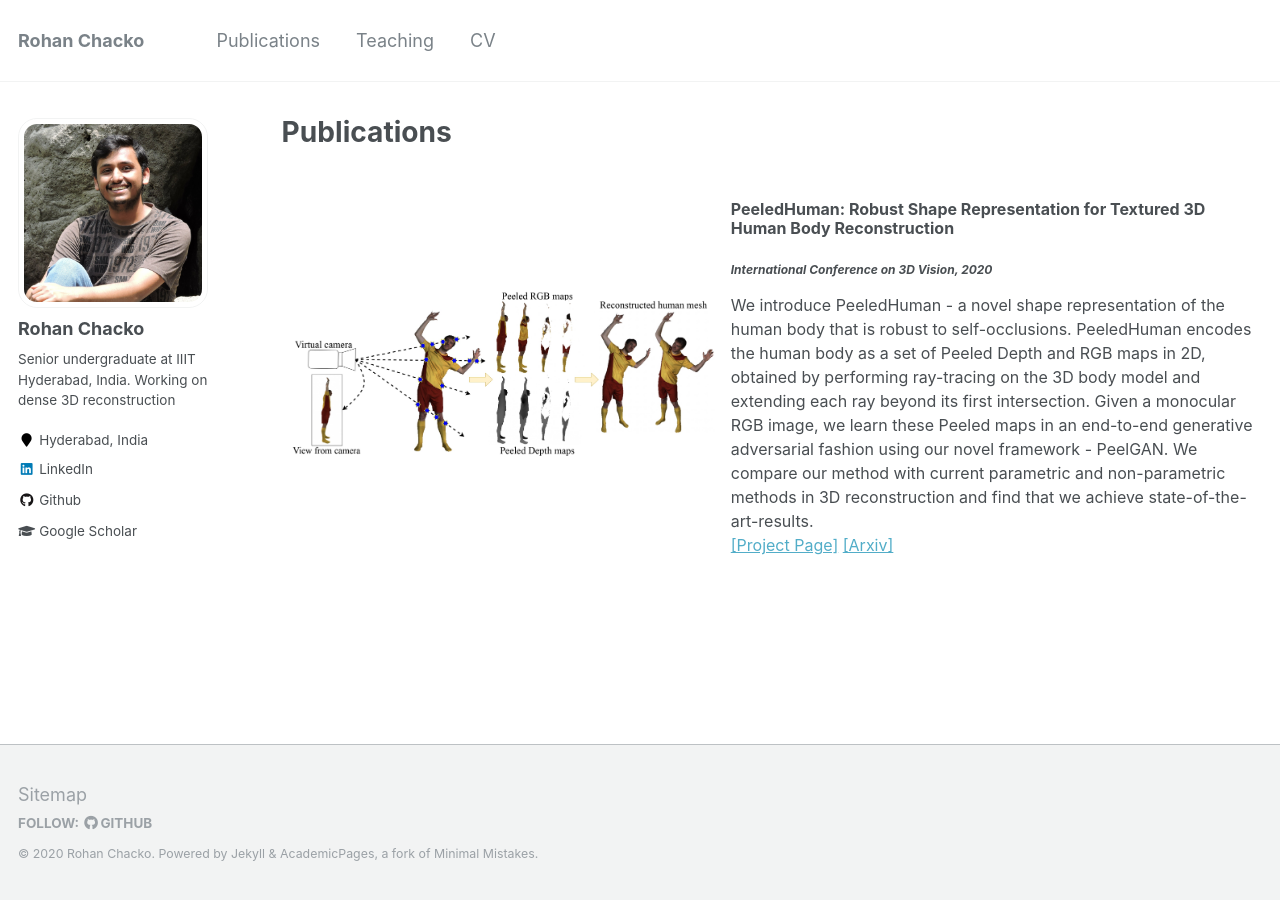
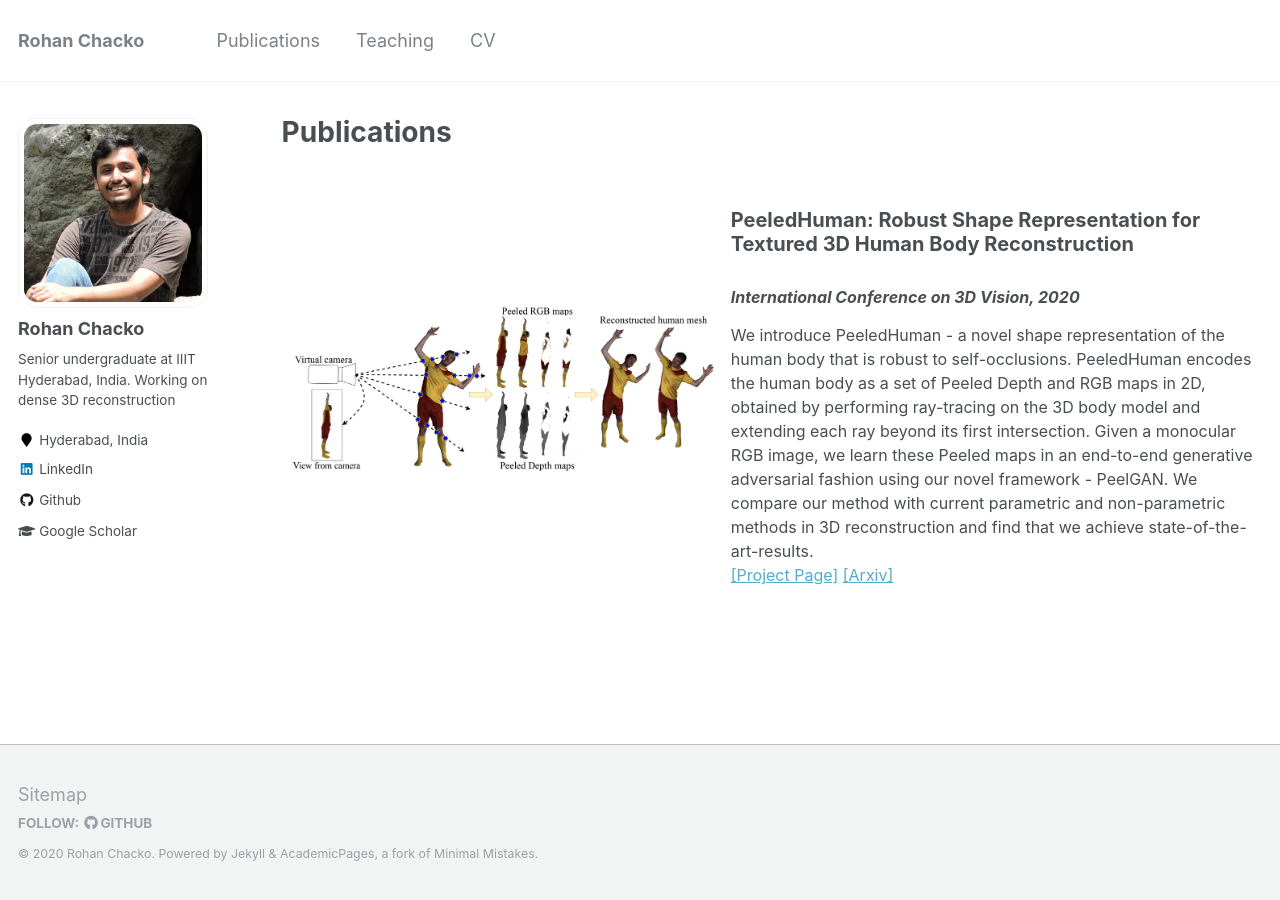
Before and after one commit to RohanChacko/rohanchacko.github.io, a Jekyll site: the page built from _pages/publications.html, in a window 1280 px wide. Built offline with Jekyll 4.4.1, drawn with Linux system fonts in a browser that asks for light colours.

Commit message:
Update using academic pages pt. 12

```diff
--- a/_pages/publications.html
+++ b/_pages/publications.html
@@ -14,10 +14,10 @@
 <table style="width:100%; border: none; font-size: 16px;">
   <tbody>
     <tr style="border: none;">
-      <td width="45%" style="border: none;"><img style="float: right; " src="https://raw.githubusercontent.com/RohanChacko/rohanchacko.github.io/master/images/motivation.jpg"></td>
+      <td width="45%" style="border: none;"><img style="float: right; " src="/images/motivation.jpg"></td>
       <td width="55%" style="border: none;">
-        <h3>PeeledHuman: Robust Shape Representation for Textured 3D Human Body Reconstruction</h3>
-        <h5><i>International Conference on 3D Vision, 2020 </i></h5>
+        <h2>PeeledHuman: Robust Shape Representation for Textured 3D Human Body Reconstruction</h2>
+        <h3><i>International Conference on 3D Vision, 2020 </i></h3>
         <p> We introduce PeeledHuman - a novel shape representation of the human body that is robust to self-occlusions.
           PeeledHuman encodes the human body as a set of Peeled Depth and RGB maps in 2D, obtained by performing ray-tracing on the 3D
           body model and extending each ray beyond its first intersection. Given a monocular RGB image, we learn
```
Also changed, not shown: 2 other files.
